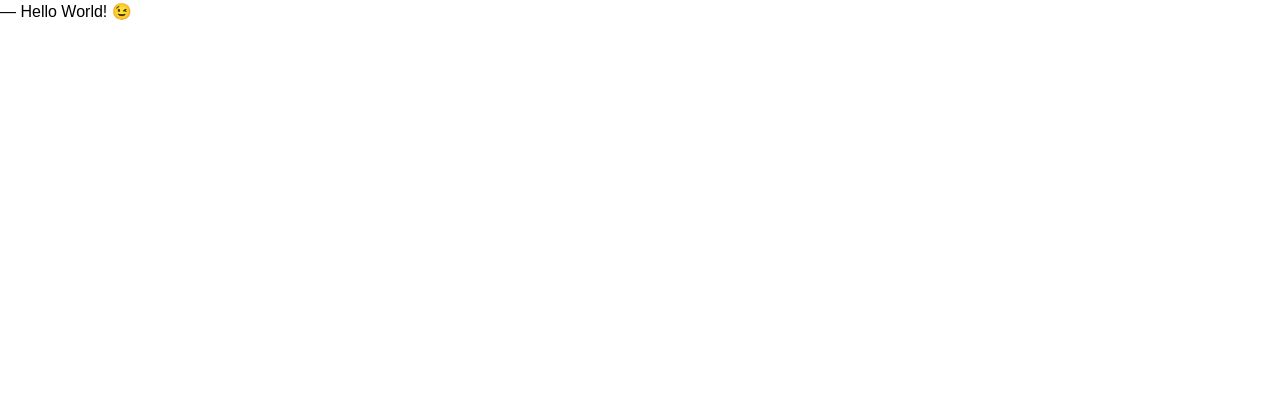
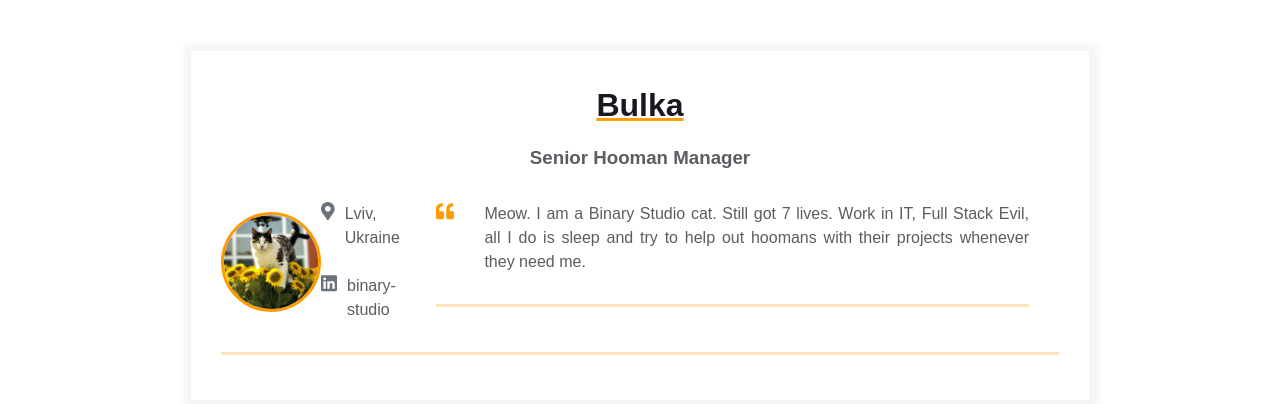
Before and after one commit to ViktoriiaOstrojinskaya/homepage, a plain HTML site: page index.html in a window 1280 px wide. Drawn offline with Linux system fonts and the light colour scheme.

Commit message:
add main content

```diff
--- a/index.html
+++ b/index.html
@@ -7,6 +7,100 @@
     <title>Résumé</title>
   </head>
   <body>
-    ― Hello World! &#x1F609;
+    <main>
+      <div class="resume">
+        <div class="container">
+          <div class="resume__block">
+            <h1 class="contact-info__header">Bulka</h1>
+            <h3 class="contact-info__sub-header">Senior Hooman Manager</h3>
+
+            <div class="contact_info_container fh">
+              <div class="contact-info__block"></div>
+
+              <div class="contact-info__block contact-info__block--center">
+                <img
+                  class="contact-info__avatar"
+                  src="assets/avatar.jpg"
+                  alt="Avatar"
+                />
+              </div>
+
+              <div class="contact-info__block">
+                <a href="" rel="author" class="contact-info__item">
+                  <div class="contact-info__item-icon-wrapper">
+                    <svg
+                      class="contact-info__item-icon"
+                      xmlns="http://www.w3.org/2000/svg"
+                      viewBox="0 0 384 512"
+                    >
+                      <path
+                        d="M172.268 501.67C26.97 291.031 0 269.413 0 192 0 85.961 85.961 0 192
+        0s192 85.961 192 192c0 77.413-26.97 99.031-172.268 309.67-9.535
+        13.774-29.93 13.773-39.464 0zM192 272c44.183 0 80-35.817
+        80-80s-35.817-80-80-80-80 35.817-80 80 35.817 80 80 80z"
+                      ></path>
+                    </svg>
+                  </div>
+                  <span>Lviv, Ukraine</span>
+                </a>
+                <a
+                  href="https://ua.linkedin.com/company/binary-studio_241166"
+                  rel="author"
+                  class="contact-info__item"
+                >
+                  <div class="contact-info__item-icon-wrapper">
+                    <svg
+                      class="contact-info__item-icon"
+                      xmlns="http://www.w3.org/2000/svg"
+                      viewBox="0 0 448 512"
+                    >
+                      <path
+                        d="M416 32H31.9C14.3 32 0 46.5 0 64.3v383.4C0 465.5 14.3 480 31.9
+        480H416c17.6 0 32-14.5 32-32.3V64.3c0-17.8-14.4-32.3-32-32.3zM135.4
+        416H69V202.2h66.5V416zm-33.2-243c-21.3 0-38.5-17.3-38.5-38.5S80.9 96
+        102.2 96c21.2 0 38.5 17.3 38.5 38.5 0 21.3-17.2 38.5-38.5 38.5zm282.1
+        243h-66.4V312c0-24.8-.5-56.7-34.5-56.7-34.6 0-39.9 27-39.9
+        54.9V416h-66.4V202.2h63.7v29.2h.9c8.9-16.8 30.6-34.5 62.9-34.5 67.2
+        0 79.7 44.3 79.7 101.9V416z"
+                      ></path>
+                    </svg>
+                  </div>
+                  <span>binary-studio</span>
+                </a>
+              </div>
+
+              <div class="container">
+                <div class="resume__block">
+                  <div class="intro">
+                    <div class="intro__icon-wrapper">
+                      <svg
+                        class="intro__icon"
+                        xmlns="http://www.w3.org/2000/svg"
+                        viewBox="0 0 512 512"
+                      >
+                        <path
+                          d="M464 256h-80v-64c0-35.3 28.7-64 64-64h8c13.3 0 24-10.7
+            24-24V56c0-13.3-10.7-24-24-24h-8c-88.4 0-160 71.6-160 160v240c0
+            26.5 21.5 48 48 48h128c26.5 0 48-21.5
+            48-48V304c0-26.5-21.5-48-48-48zm-288 0H96v-64c0-35.3 28.7-64
+            64-64h8c13.3 0 24-10.7 24-24V56c0-13.3-10.7-24-24-24h-8C71.6
+            32 0 103.6 0 192v240c0 26.5 21.5 48 48 48h128c26.5 0 48-21.5
+            48-48V304c0-26.5-21.5-48-48-48z"
+                        ></path>
+                      </svg>
+                    </div>
+                    <p class="intro_text">
+                      Meow. I am a Binary Studio cat. Still got 7 lives. Work in
+                      IT, Full Stack Evil, all I do is sleep and try to help out
+                      hoomans with their projects whenever they need me.
+                    </p>
+                  </div>
+                </div>
+              </div>
+            </div>
+          </div>
+        </div>
+      </div>
+    </main>
   </body>
 </html>
```
Also changed, not shown: assets/avatar.jpg (added).
